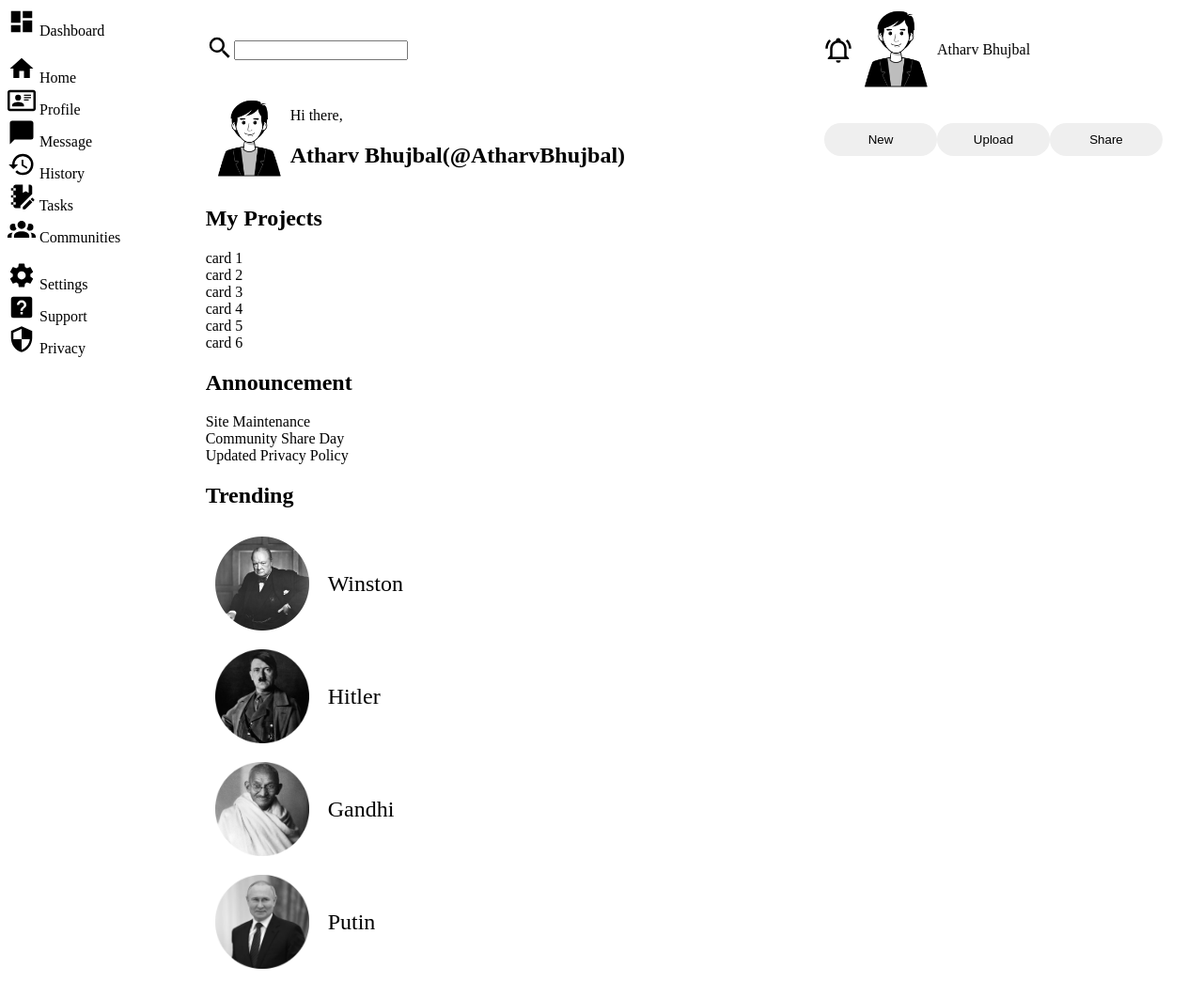
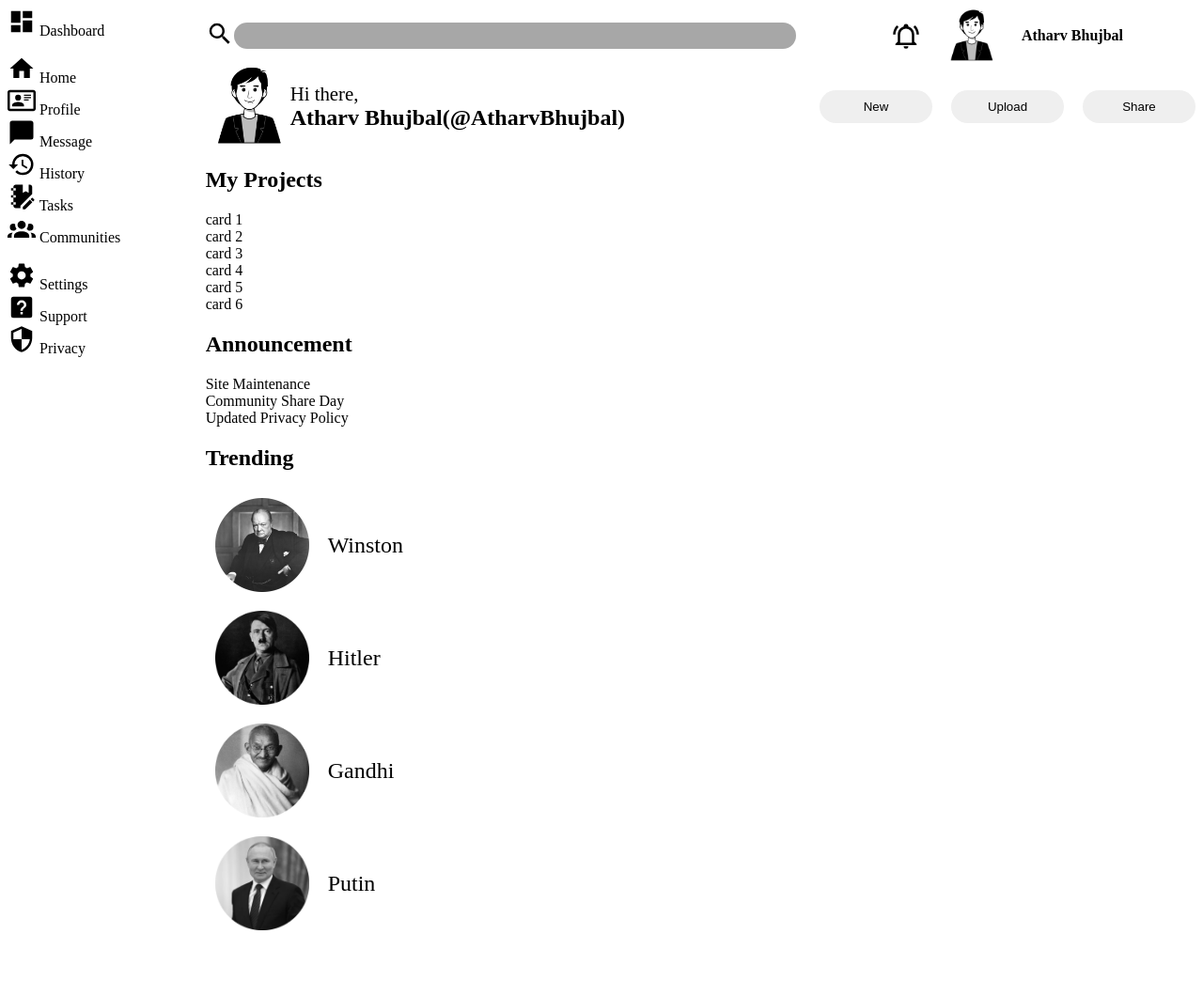
Before and after one commit to AtharvBhujbal/Admin_Dashboard, a plain HTML site: page index.html in a window 1280 px wide. Shown: the whole page at 94% size. After the commit the page ends 1008 px from the top, so only its background shows below. Drawn offline with Linux system fonts and the light colour scheme.

Commit message:
Updated Nav layout

```diff
--- a/index.html
+++ b/index.html
@@ -64,7 +64,7 @@
                     <img src="photos/profile_icon.jpg" alt="Profile">
                     <div class="name_display">
                         <p>Hi there,</p>
-                        <h2>Atharv Bhujbal(@AtharvBhujbal)</h2>
+                        <p class="name">Atharv Bhujbal(@AtharvBhujbal)<p>
                     </div>
                 </div>
                 <div class="btn">
--- a/style.css
+++ b/style.css
@@ -5,7 +5,7 @@ ul{
     list-style: none;
     padding: 0;
 }
-.sidenav img,.name_container img{
+.name_container img{
     width: 90px;
 }
 button{
@@ -35,3 +35,34 @@ button{
     display: flex;
     align-items: center;
 }
+.search input{
+    background-color: rgb(167, 167, 167);
+    border: 0;
+    padding: 5px;
+    width: 90%;
+    height: 30%;
+    border-radius: 20px;
+    font-size: 1rem;
+}
+.sidenav{
+    gap: 6%;
+    justify-content: center;
+    font-weight: 700;
+}
+.sidenav img{
+    width: 15%;
+}
+.name_container .name{
+    font-weight: 900;
+    font-size: 1.5rem;
+}
+.name_container .name,.name_container p{
+    margin: 0;
+}
+.name_container p{
+    font-size: 1.3rem;
+}
+.btn{
+    justify-content: center;
+    gap: 20px;
+}
```
